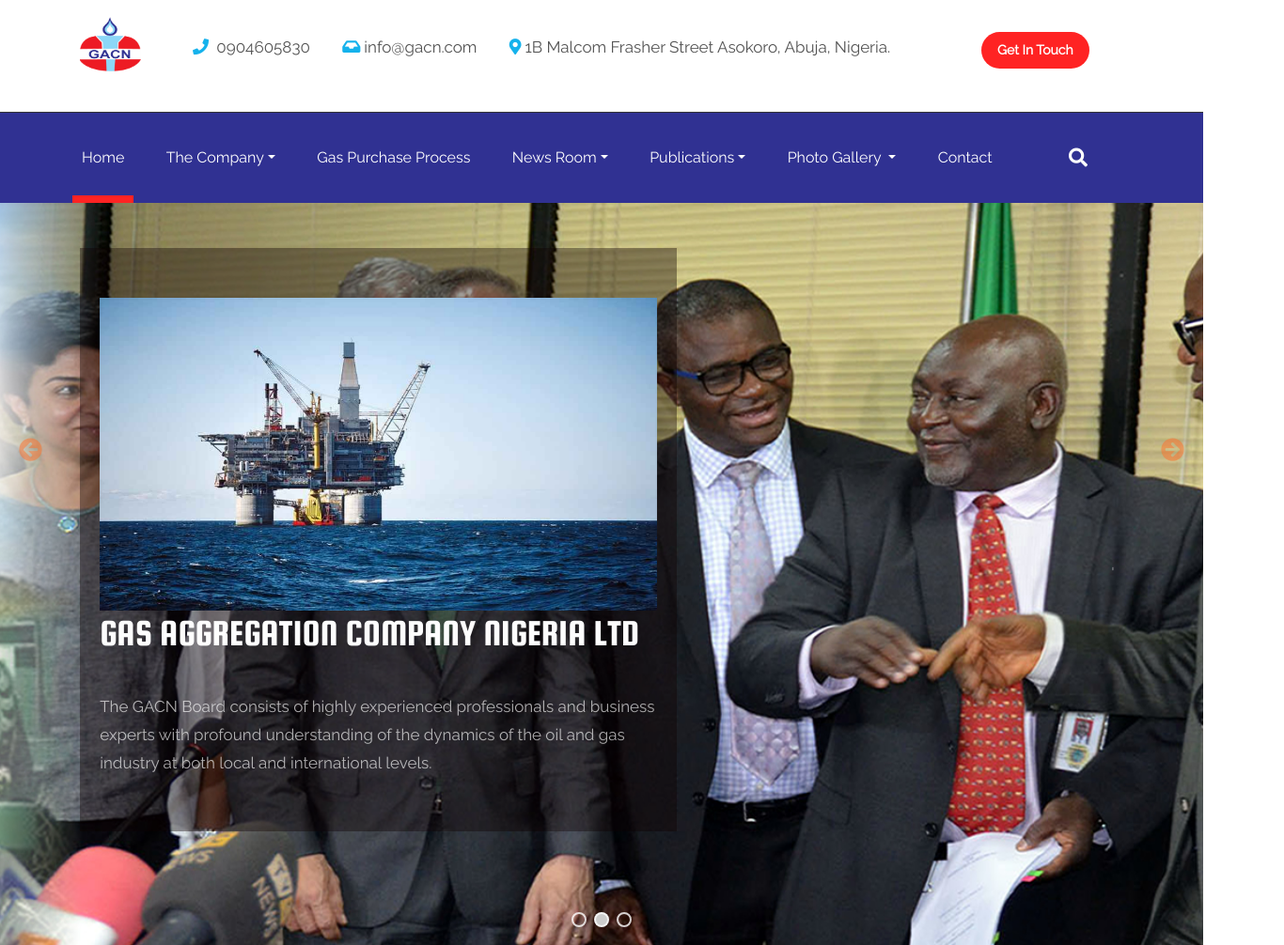
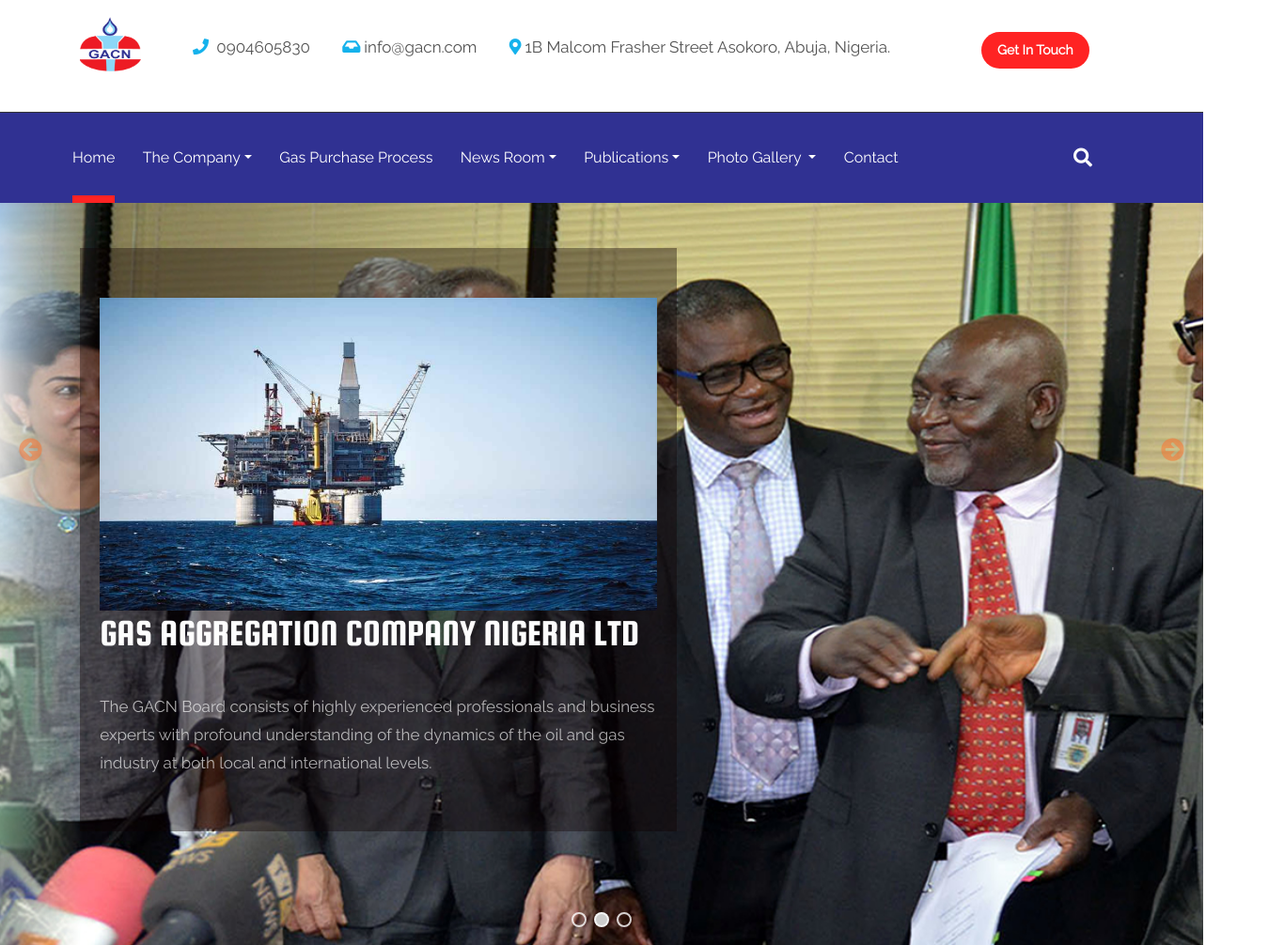
Before and after one commit to mide21/gacn.mosravo, a plain HTML site: page index.html in a window 1280 px wide. Shown: the top 1006 px of the page at 94% size, 1366 px wide, since content can reach past the window. Drawn offline with Linux system fonts and the light colour scheme.

Commit message:
Update style.css

```diff
--- a/css/style.css
+++ b/css/style.css
@@ -258,9 +258,9 @@ button.mfp-close:hover {
     display: inline-block;
     font-size: 16px;
     color: #ffffff;
-    margin-right: 20px;
+    margin-right: 25px;
     line-height: 1;
-    padding: 40px 10px;
+    padding: 40px 0px;
     position: relative;
 }
 
@@ -999,7 +999,7 @@ button.mfp-close:hover {
 @media(max-width: 1200px) {
     .navbar li a {
         font-size: 15px;
-        margin-right: 0px;
+        margin-right: 20px;
     }
 }
 
```
